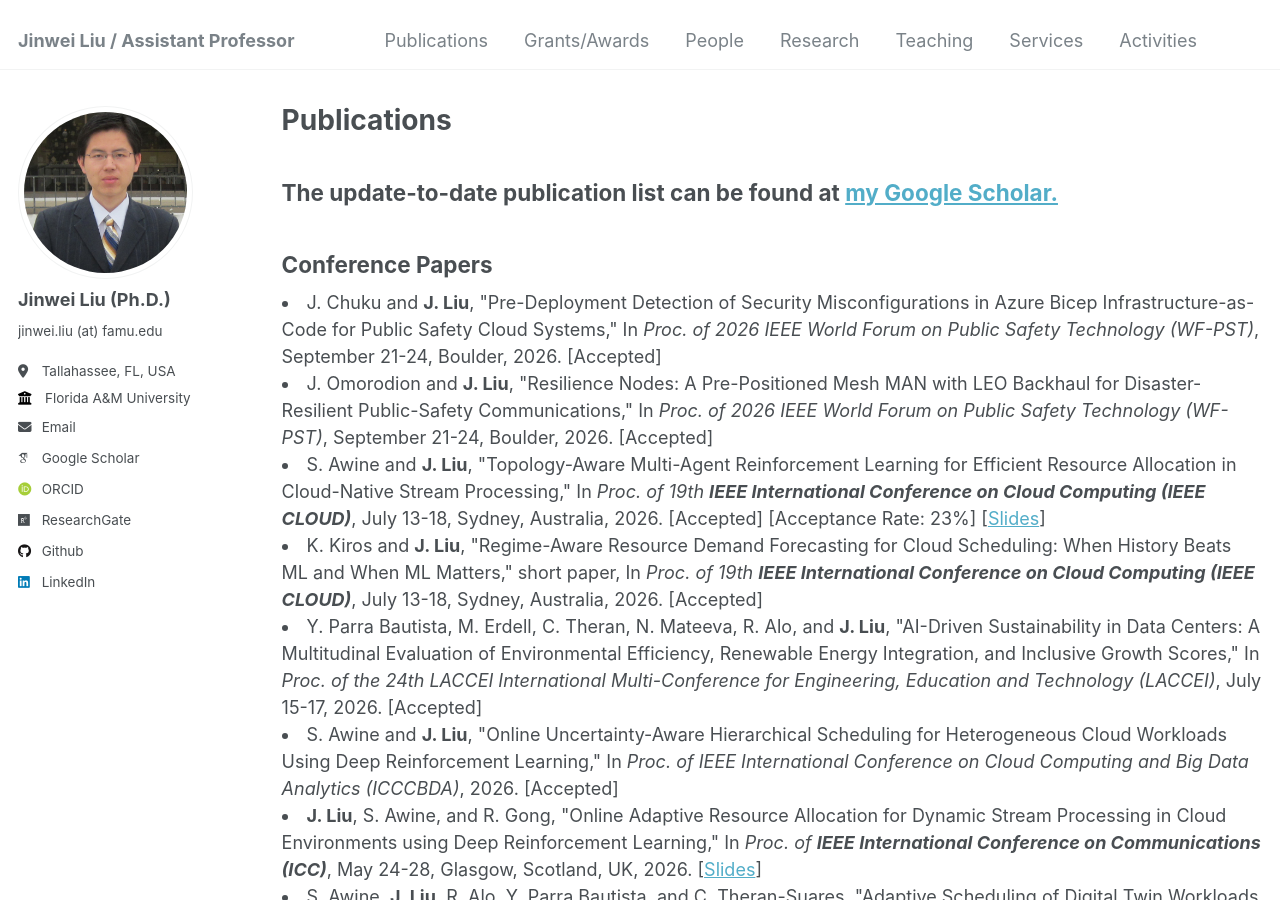
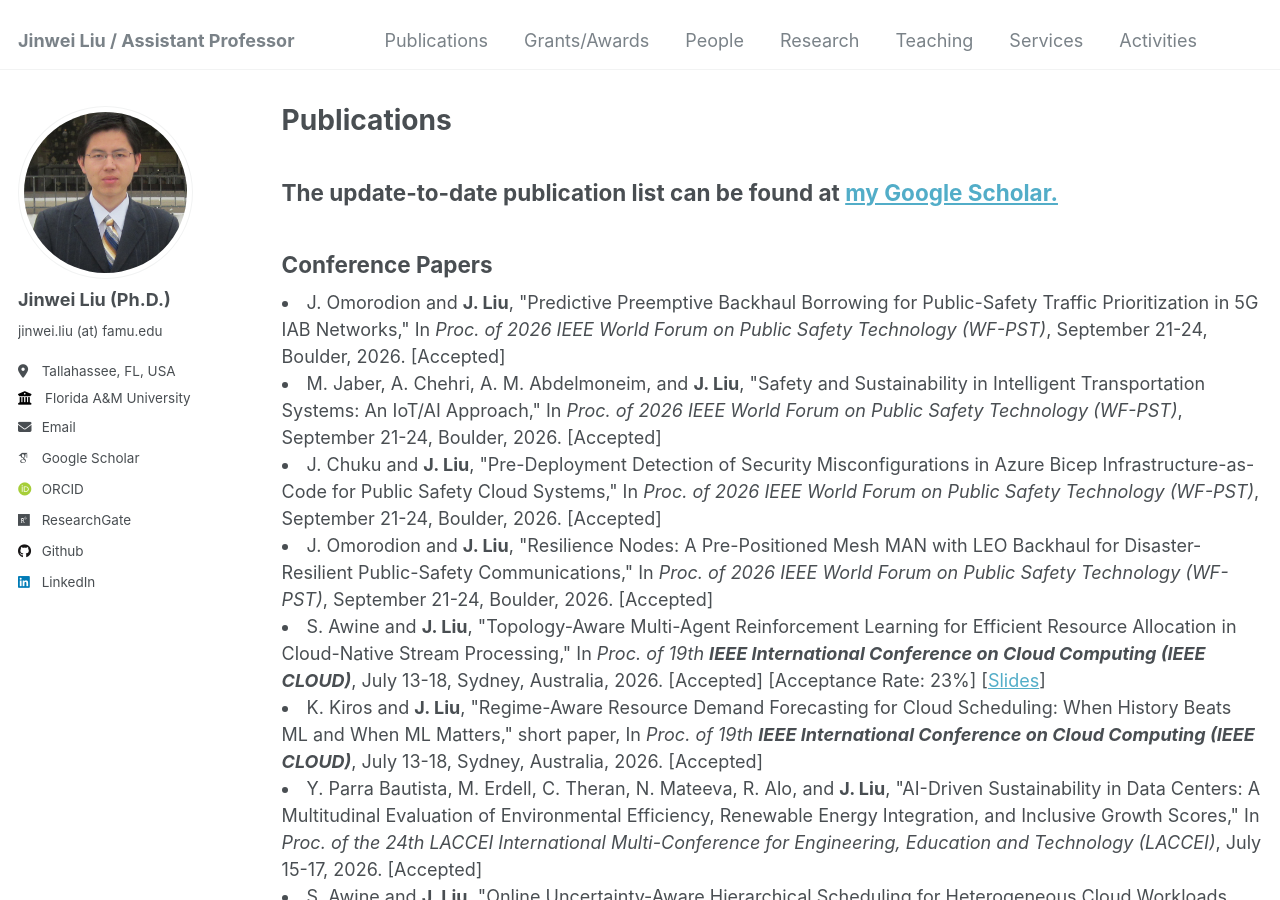
Before and after one commit to jinweiliucu/jinweiliucu.github.io, a Jekyll site: the page built from _publications/publications.html, in a window 1280 px wide and 900 px high. Built offline with Jekyll 4.4.1, drawn with Linux system fonts in a browser that asks for light colours; some web fonts are replaced.

Commit message:
Update publications.html

```diff
--- a/_publications/publications.html
+++ b/_publications/publications.html
@@ -8,6 +8,20 @@ author_profile: true
 <h2 class="text-left"> The update-to-date publication list can be found at <a href="https://scholar.google.com/citations?user=sHSrWh0AAAAJ&hl=en">my Google Scholar.</a></h2>
 
 <h2 class="text-left">Conference Papers</h2>
+	<li>
+    J. Omorodion and <strong>J. Liu</strong>, "Predictive Preemptive Backhaul Borrowing for Public-Safety Traffic Prioritization in 5G IAB Networks,"
+    In <em>Proc. of 2026 IEEE World Forum on Public Safety Technology (WF-PST)</em>, September 21-24, Boulder, 2026. [Accepted]
+    <!-- [<a href="/files/articles/CLOUD2026SlidesLiu.pdf">Slides</a>]</span> -->
+    </span><br>
+    </li>
+
+	<li>
+    M. Jaber, A. Chehri, A. M. Abdelmoneim, and <strong>J. Liu</strong>, "Safety and Sustainability in Intelligent Transportation Systems: An IoT/AI Approach,"
+    In <em>Proc. of 2026 IEEE World Forum on Public Safety Technology (WF-PST)</em>, September 21-24, Boulder, 2026. [Accepted]
+    <!-- [<a href="/files/articles/CLOUD2026SlidesLiu.pdf">Slides</a>]</span> -->
+    </span><br>
+    </li>
+
 	<li>
     J. Chuku and <strong>J. Liu</strong>, "Pre-Deployment Detection of Security Misconfigurations in Azure Bicep Infrastructure-as-Code for Public Safety Cloud Systems,"
     In <em>Proc. of 2026 IEEE World Forum on Public Safety Technology (WF-PST)</em>, September 21-24, Boulder, 2026. [Accepted]
```
